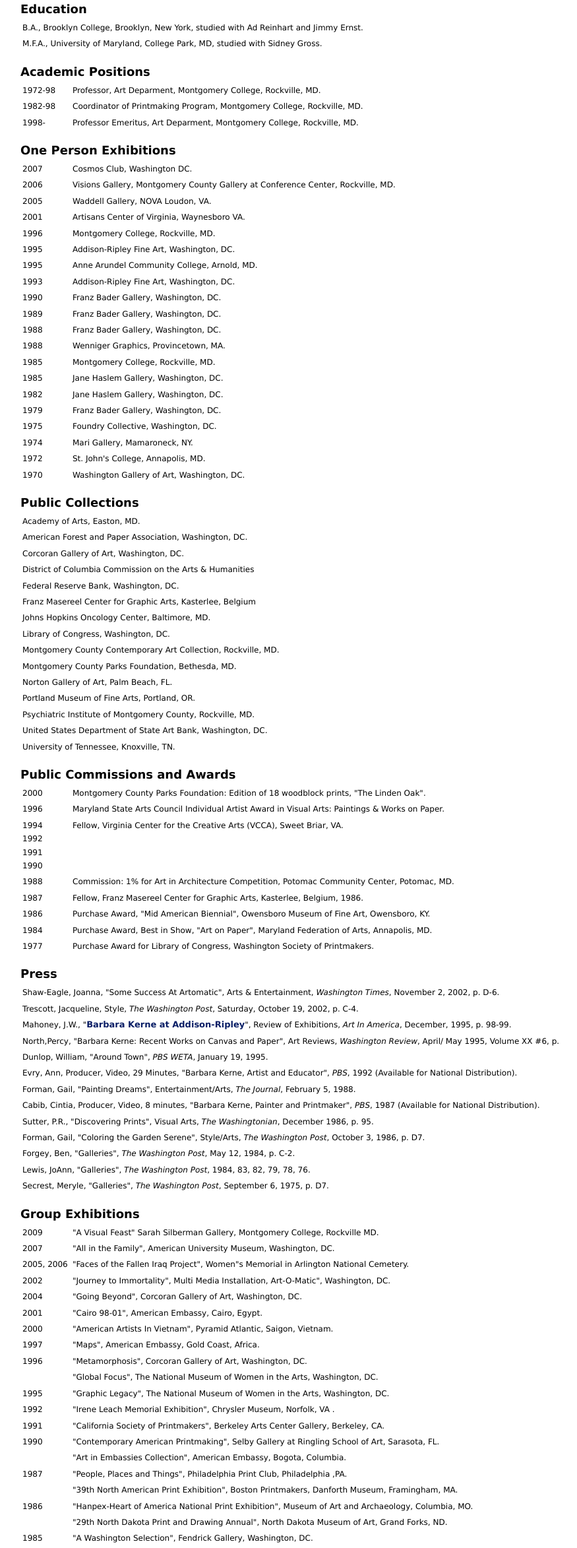
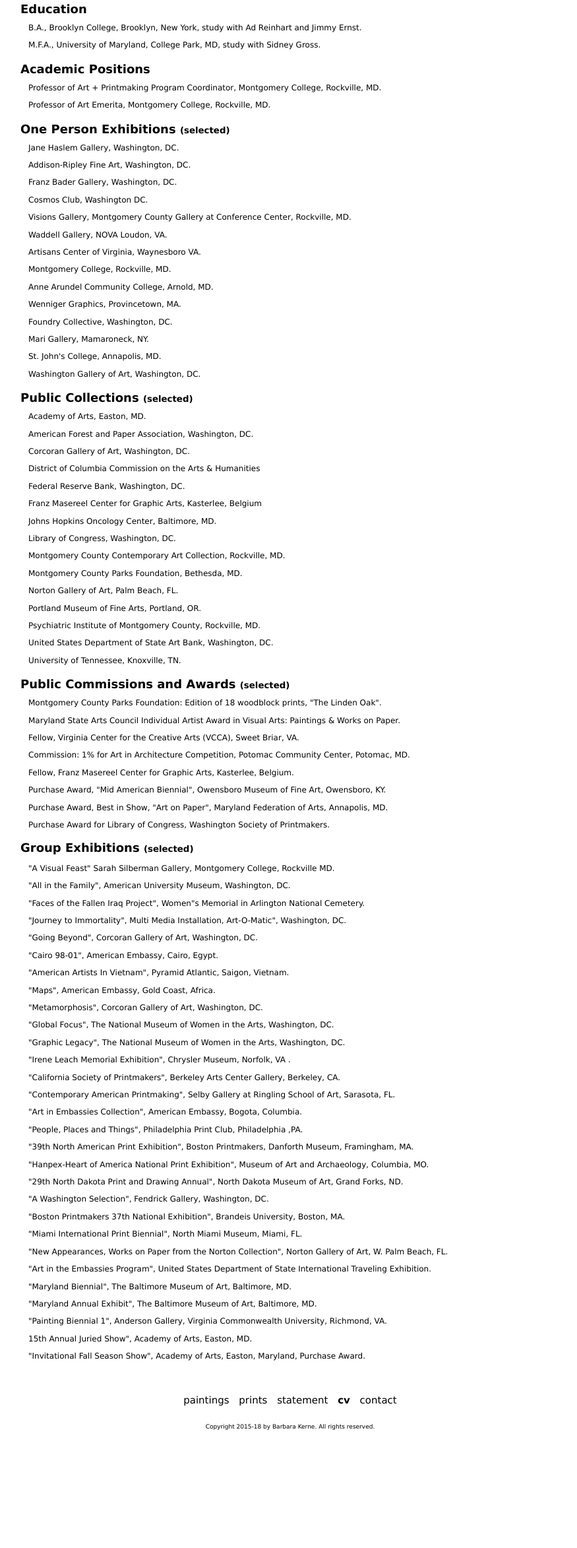
Before and after one commit to andru1d/barbarakerne, a plain HTML site: page cv.html in a window 1280 px wide. Shown: the part 142-2488 px from the top of the page at 66% size, without its empty margins (200-1075 px from the left). After the commit the page ends 2349 px from the top, so only its background shows below. Drawn offline with Linux system fonts and the light colour scheme.

Commit message:
add 4 new prints. remove dates from CV.

```diff
--- a/cv.html
+++ b/cv.html
@@ -12,9 +12,14 @@
 {
 	line-height: 170%;
 	padding-top: 3px;
-	padding-bottom: 3px;
+	padding-bottom: 0px;
 }
-
+dl
+{
+     margin-top: .25em;
+     margin-bottom: .5em;
+    margin-left: 1em;
+}
 </style>
 </head>
 
@@ -29,15 +34,9 @@
 Education
 </h2>
 <div class="p">
-<table>
-<tr>
-	<!-- <td width="72">1954-58</td> -->
-<td>B.A.,  Brooklyn  College,  Brooklyn,  New York, studied with Ad Reinhart and Jimmy Ernst.</td>
-</tr>
-<tr>
-	<!-- <td>1967-69</td> -->
-<td>M.F.A., University of Maryland, College Park, MD, studied with Sidney Gross.</td></tr>
-</table>
+<dl>B.A.,  Brooklyn  College,  Brooklyn,  New York, study with Ad Reinhart and Jimmy Ernst.</dl>
+
+<dl>M.F.A., University of Maryland, College Park, MD, study with Sidney Gross.</dl>
 </div>
 
 
@@ -45,290 +44,171 @@ Education
 Academic Positions
 </h2>
 <div class="p">
-<table>
-<tr><td width="72">1972-98</td>
-<td>Professor, Art Deparment, Montgomery College, Rockville, MD.</td></tr>
-<tr><td>1982-98</td>
-<td>Coordinator of Printmaking Program, Montgomery College, Rockville, MD.</td></tr>
-<tr><td>1998-</td>
-<td>Professor Emeritus, Art Deparment, Montgomery College, Rockville, MD.</td></tr>
+<dl>Professor of Art + Printmaking Program Coordinator, Montgomery College, Rockville, MD.</dl>
+<dl>Professor of Art Emerita, Montgomery College, Rockville, MD.</dl>
 </table>
 </div>
 
 <h2>
-One Person Exhibitions
+One Person Exhibitions <span class="selected">(selected)</span>
 </h2>
 <div class="p">
-<table>
-<tr><td width="72">2007</td>
-<td>Cosmos Club, Washington DC.</td></tr>
 
-<tr><td>2006</td>
-<td>Visions Gallery, Montgomery County Gallery at Conference Center, Rockville, MD.</td></tr>
+<dl>Jane Haslem Gallery, Washington, DC.</dl>
 
-<tr><td>2005</td>
-<td>Waddell Gallery, NOVA Loudon, VA.</td></tr>
+<dl>Addison-Ripley Fine Art, Washington, DC.</dl>
 
-<tr><td>2001</td>
-<td>Artisans Center of Virginia, Waynesboro VA.</td></tr>
+<dl>Franz Bader Gallery, Washington, DC.</dl>
 
-<tr><td>1996</td>
-<td>Montgomery College, Rockville, MD.</td></tr>
+<dl>Cosmos Club, Washington DC.</dl>
 
-<tr><td>1995</td>
-<td>Addison-Ripley Fine Art, Washington, DC.</td></tr>
+<dl>Visions Gallery, Montgomery County Gallery at Conference Center, Rockville, MD.</dl>
 
-<tr><td>1995</td>
-<td>Anne Arundel Community College, Arnold, MD.</td></tr>
+<dl>Waddell Gallery, NOVA Loudon, VA.</dl>
 
-<tr><td>1993</td>
-<td>Addison-Ripley Fine Art, Washington, DC.</td></tr>
+<dl>Artisans Center of Virginia, Waynesboro VA.</dl>
 
-<tr><td>1990</td>
-<td>Franz Bader Gallery, Washington, DC.</td></tr>
+<dl>Montgomery College, Rockville, MD.</dl>
 
-<tr><td>1989</td>
-<td>Franz Bader Gallery, Washington, DC.</td></tr>
+<dl>Anne Arundel Community College, Arnold, MD.</dl>
 
-<tr><td>1988</td>
-<td>Franz Bader Gallery, Washington, DC.</td></tr>
+<dl>Wenniger Graphics, Provincetown, MA.</dl>
 
-<tr><td>1988</td>
-<td>Wenniger Graphics, Provincetown, MA.</td></tr>
+<dl>Foundry Collective, Washington, DC.</dl>
 
-<tr><td>1985</td>
-<td>Montgomery College, Rockville, MD.</td></tr>
+<dl>Mari Gallery, Mamaroneck, NY.</dl>
 
-<tr><td>1985</td>
-<td>Jane Haslem Gallery, Washington, DC.</td></tr>
+<dl>St. John's College, Annapolis, MD.</dl>
 
-<tr><td>1982</td>
-<td>Jane Haslem Gallery, Washington, DC.</td></tr>
+<dl>Washington Gallery of Art, Washington, DC.</dl>
 
-<tr><td>1979</td>
-<td>Franz Bader Gallery, Washington, DC.</td></tr>
-
-<tr><td>1975</td>
-<td>Foundry Collective, Washington, DC.</td></tr>
-
-<tr><td>1974</td>
-<td>Mari Gallery, Mamaroneck, NY.</td></tr>
-
-<tr><td>1972</td>
-<td>St. John's College, Annapolis, MD.</td></tr>
-
-<tr><td>1970</td>
-<td>Washington Gallery of Art, Washington, DC.</td></tr>
-
-</table>
 </div>
 
 <h2>
-Public Collections
+Public Collections <span class="selected">(selected)</span>
 </h2>
 <div class="p">
-<table>
-<tr><td>Academy of Arts, Easton, MD.</td></tr>
 
-<tr><td>American Forest and Paper Association, Washington, DC.</td></tr>
+<dl>Academy of Arts, Easton, MD.</dl>
 
-<tr><td>Corcoran Gallery of Art, Washington, DC.</td></tr>
+<dl>American Forest and Paper Association, Washington, DC.</dl>
 
-<tr><td>District of Columbia Commission on the Arts & Humanities</td></tr>
+<dl>Corcoran Gallery of Art, Washington, DC.</dl>
 
-<tr><td>Federal Reserve Bank, Washington, DC.</td></tr>
+<dl>District of Columbia Commission on the Arts & Humanities</dl>
 
-<tr><td>Franz Masereel   Center for Graphic Arts, Kasterlee, Belgium</td></tr>
+<dl>Federal Reserve Bank, Washington, DC.</dl>
 
-<tr><td>Johns Hopkins Oncology Center, Baltimore, MD.</td></tr>
+<dl>Franz Masereel   Center for Graphic Arts, Kasterlee, Belgium</dl>
 
-<tr><td>Library of Congress, Washington, DC.</td></tr>
+<dl>Johns Hopkins Oncology Center, Baltimore, MD.</dl>
 
-<tr><td>Montgomery County Contemporary Art Collection, Rockville, MD.</td></tr>
+<dl>Library of Congress, Washington, DC.</dl>
 
-<tr><td>Montgomery County Parks Foundation, Bethesda, MD.</td></tr>
+<dl>Montgomery County Contemporary Art Collection, Rockville, MD.</dl>
 
-<tr><td>Norton Gallery of Art, Palm Beach, FL.</td></tr>
+<dl>Montgomery County Parks Foundation, Bethesda, MD.</dl>
 
-<tr><td>Portland Museum of Fine Arts, Portland, OR.</td></tr>
+<dl>Norton Gallery of Art, Palm Beach, FL.</dl>
 
-<tr><td>Psychiatric Institute of Montgomery County, Rockville, MD.</td></tr>
+<dl>Portland Museum of Fine Arts, Portland, OR.</dl>
 
-<tr><td>United States Department of State Art Bank, Washington, DC.</td></tr>
+<dl>Psychiatric Institute of Montgomery County, Rockville, MD.</dl>
 
-<tr><td>University of Tennessee, Knoxville, TN.</td></tr>
+<dl>United States Department of State Art Bank, Washington, DC.</dl>
 
-</table>
+<dl>University of Tennessee, Knoxville, TN.</dl>
+
 </div>
 
 
 <h2>
-Public Commissions and Awards
+Public Commissions and Awards <span class="selected">(selected)</span>
 </h2>
 <div class="p">
 <table>
-<tr><td width="72">2000</td>
-<td>Montgomery County Parks Foundation: Edition of 18 woodblock prints, "The Linden Oak".</td></tr>
+<dl>Montgomery County Parks Foundation: Edition of 18 woodblock prints, "The Linden Oak".</dl>
 
-<tr><td>1996</td>
-<td>Maryland State Arts Council Individual Artist Award in Visual Arts: Paintings & Works on Paper.</td></tr>
+<dl>Maryland State Arts Council Individual Artist Award in Visual Arts: Paintings & Works on Paper.</dl>
 
+<dl>Fellow, Virginia Center for the Creative Arts (VCCA), Sweet Briar, VA.</dl>
 
-<tr><td>
-	1994<br/>
-	1992<br/>
-	1991<br/>
-	1990</td>
-<td valign="top">Fellow, Virginia Center for the Creative Arts (VCCA), Sweet Briar, VA.</td></tr>
+<dl>Commission:  1% for Art in Architecture Competition, Potomac Community Center, Potomac, MD.</dl>
 
-<tr><td>1988</td>
-<td>Commission:  1% for Art in Architecture Competition, Potomac Community Center, Potomac, MD.</td></tr>
+<dl>Fellow, Franz Masereel Center for Graphic Arts, Kasterlee, Belgium.</dl>
 
-<tr><td>1987</td>
-<td>Fellow, Franz Masereel Center for Graphic Arts, Kasterlee, Belgium, 1986.</td></tr>
+<dl>Purchase Award, "Mid American Biennial", Owensboro Museum of Fine Art, Owensboro, KY.</dl>
 
-<tr><td>1986</td>
-<td>Purchase Award, "Mid American Biennial", Owensboro Museum of Fine Art, Owensboro, KY.</td></tr>
+<dl>Purchase Award, Best in Show, "Art on Paper", Maryland Federation of Arts, Annapolis, MD. </dl>
 
-<tr><td>1984</td>
-<td>Purchase Award, Best in Show, "Art on Paper", Maryland Federation of Arts, Annapolis, MD. </td></tr>
+<dl>Purchase Award for Library of Congress, Washington Society of Printmakers.</dl>
 
-<tr><td>1977</td>
-<td>Purchase Award for Library of Congress, Washington Society of Printmakers.</td></tr>
-
-</table>
 </div>
 
 
 <h2>
-Press
+Group Exhibitions <span class="selected">(selected)</span>
 </h2>
 <div class="p">
-<table>
-<tr><td>Shaw-Eagle, Joanna, "Some Success At Artomatic", Arts & Entertainment, <i>Washington Times</i>, November 2, 2002, p. D-6.</td></tr>
 
-<tr><td>Trescott, Jacqueline, Style, <i>The Washington Post</i>, Saturday, October 19, 2002, p. C-4.</td></tr>
+<dl>"A Visual Feast" Sarah Silberman Gallery, Montgomery College, Rockville MD.</dl>
 
-<tr><td>Mahoney, J.W., "<a  class="destination" target="_blank" href="articles/barbaraKerneInArtInAmerica.pdf">Barbara Kerne at Addison-Ripley</a>", Review of Exhibitions, <i>Art In America</i>, December, 1995, p. 98-99.</td></tr>
+<dl>"All in the Family", American University Museum, Washington, DC.</dl>
 
-<tr><td>North,Percy, "Barbara  Kerne: Recent Works on Canvas and Paper", Art Reviews, <i>Washington Review</i>, April/ May 1995, Volume XX #6, p. 21.</td></tr>
+<dl>"Faces of the Fallen Iraq Project", Women"s Memorial in Arlington National Cemetery.</dl>
 
-<tr><td>Dunlop, William, "Around Town", <i>PBS WETA</i>, January 19, 1995.</td></tr>
+<dl>"Journey to Immortality", Multi Media Installation, Art-O-Matic", Washington, DC.</dl>
 
-<tr><td>Evry, Ann, Producer, Video, 29 Minutes, "Barbara Kerne, Artist and Educator", <i>PBS</i>, 1992 (Available for National Distribution).</td></tr>
+<dl>"Going Beyond", Corcoran Gallery of Art, Washington, DC.</dl>
 
-<tr><td>Forman, Gail, "Painting Dreams", Entertainment/Arts, <i>The Journal</i>, February 5, 1988.</td></tr>
+<dl>"Cairo 98-01", American Embassy, Cairo, Egypt.</dl>
 
-<tr><td>Cabib, Cintia, Producer, Video, 8 minutes, "Barbara Kerne, Painter and Printmaker", <i>PBS</i>, 1987 (Available for National Distribution).</td></tr>
+<dl>"American Artists In Vietnam", Pyramid Atlantic, Saigon, Vietnam.</dl>
 
-<tr><td>Sutter, P.R., "Discovering Prints", Visual Arts, <i>The Washingtonian</i>, December 1986, p. 95.</td></tr>
+<dl>"Maps", American Embassy, Gold Coast, Africa.</dl>
 
-<tr><td>Forman, Gail, "Coloring the Garden Serene", Style/Arts, <i>The Washington Post</i>, October 3, 1986, p. D7.</td></tr>
+<dl>"Metamorphosis", Corcoran Gallery of Art, Washington, DC.</dl>
 
-<tr><td>Forgey, Ben, "Galleries", <i>The Washington Post</i>, May 12, 1984, p. C-2.</td></tr>
+<dl>"Global Focus", The National Museum of Women in the Arts, Washington, DC.</dl>
 
-<tr><td>Lewis, JoAnn, "Galleries", <i>The Washington Post</i>, 1984, 83, 82, 79, 78, 76.</td></tr>
+<dl>"Graphic Legacy", The National Museum of Women in the Arts,   Washington, DC.</dl>
 
-<tr><td>Secrest, Meryle, "Galleries", <i>The Washington Post</i>, September 6, 1975, p. D7.</td></tr>
-</table>
-</div>
+<dl>"Irene Leach Memorial Exhibition", Chrysler Museum, Norfolk, VA .</dl>
 
+<dl>"California Society of Printmakers", Berkeley Arts Center Gallery, Berkeley, CA.</dl>
 
+<dl>"Contemporary American Printmaking", Selby Gallery at Ringling School of Art, Sarasota, FL.</dl>
 
+<dl>"Art in Embassies Collection", American Embassy, Bogota, Columbia.</dl>
 
-<h2>
-Group Exhibitions
-</h2>
-<div class="p">
-<table>
-<tr><td width="72">2009</td>
-<td>"A Visual Feast" Sarah Silberman Gallery, Montgomery College, Rockville MD.</td></tr>
+<dl>"People, Places and Things", Philadelphia Print Club, Philadelphia ,PA.</dl>
 
-<tr><td>2007</td>
-<td>"All in the Family", American University Museum, Washington, DC.</td></tr>
+<dl>"39th North American Print Exhibition", Boston Printmakers, Danforth Museum, Framingham, MA.</dl>
 
-<tr><td>2005, 2006</td>
-<td>"Faces of the Fallen Iraq Project", Women"s Memorial in Arlington National Cemetery.</td></tr>
+<dl>"Hanpex-Heart of America National Print Exhibition", Museum of Art and Archaeology, Columbia, MO.</dl>
 
-<tr><td>2002</td>
-<td>"Journey to Immortality", Multi Media Installation, Art-O-Matic", Washington, DC.</td></tr>
+<dl>"29th North Dakota Print and Drawing Annual", North Dakota Museum of Art, Grand Forks, ND.</dl>
 
-<tr><td>2004</td>
-<td>"Going Beyond", Corcoran Gallery of Art, Washington, DC.</td></tr>
+<dl>"A Washington Selection", Fendrick Gallery, Washington, DC.</dl>
 
-<tr><td>2001</td>
-<td>"Cairo 98-01", American Embassy, Cairo, Egypt.</td></tr>
+<dl>"Boston Printmakers 37th National Exhibition", Brandeis University, Boston, MA.</dl>
 
-<tr><td>2000</td>
-<td>"American Artists In Vietnam", Pyramid Atlantic, Saigon, Vietnam.</td></tr>
+<dl>"Miami International Print Biennial", North Miami Museum, Miami, FL.</dl>
 
-<tr><td>1997</td>
-<td>"Maps", American Embassy, Gold Coast, Africa.</td></tr>
+<dl>"New Appearances, Works on Paper from the Norton Collection", Norton Gallery of Art, W. Palm Beach, FL.</dl>
 
-<tr><td>1996</td>
-<td>"Metamorphosis", Corcoran Gallery of Art, Washington, DC.</td></tr>
+<dl>"Art in the Embassies Program", United States Department of State International Traveling Exhibition.</dl>
 
-<tr><td>&nbsp;</td>
-<td>"Global Focus", The National Museum of Women in the Arts, Washington, DC.</td></tr>
+<dl>"Maryland Biennial", The Baltimore Museum of Art, Baltimore, MD.</dl>
 
-<tr><td>1995</td>
-<td>"Graphic Legacy", The National Museum of Women in the Arts,   Washington, DC.</td></tr>
+<dl>"Maryland Annual Exhibit", The Baltimore Museum of Art, Baltimore, MD.</dl>
 
-<tr><td>1992</td>
-<td>"Irene Leach Memorial Exhibition", Chrysler Museum, Norfolk, VA .</td></tr>
+<dl>"Painting Biennial 1", Anderson Gallery, Virginia Commonwealth University, Richmond, VA.</dl>
 
-<tr><td>1991</td>
-<td>"California Society of Printmakers", Berkeley Arts Center Gallery, Berkeley, CA.</td></tr>
+<dl>15th Annual Juried Show", Academy of Arts, Easton, MD.</dl>
 
-<tr><td>1990</td>
-<td>"Contemporary American Printmaking", Selby Gallery at Ringling School of Art, Sarasota, FL.</td></tr>
+<dl>"Invitational Fall Season Show", Academy of Arts, Easton, Maryland, Purchase Award.</dl>
 
-<tr><td>&nbsp;</td>
-<td>"Art in Embassies Collection", American Embassy, Bogota, Columbia.</td></tr>
-
-<tr><td>1987</td>
-<td>"People, Places and Things", Philadelphia Print Club, Philadelphia ,PA.</td></tr>
-
-<tr><td>&nbsp;</td>
-<td>"39th North American Print Exhibition", Boston Printmakers, Danforth Museum, Framingham, MA.</td></tr>
-
-<tr><td>1986</td>
-<td>"Hanpex-Heart of America National Print Exhibition", Museum of Art and Archaeology, Columbia, MO.</td></tr>
-
-<tr><td>&nbsp;</td>
-<td>"29th North Dakota Print and Drawing Annual", North Dakota Museum of Art, Grand Forks, ND.</td></tr>
-
-<tr><td>1985</td>
-<td>"A Washington Selection", Fendrick Gallery, Washington, DC.</td></tr>
-
-<tr><td></td>
-<td>"Boston Printmakers 37th National Exhibition", Brandeis University, Boston, MA.</td></tr>
-
-<tr><td>1984</td>
-<td>"Miami International Print Biennial", North Miami Museum, Miami, FL.</td></tr>
-
-<tr><td>1983</td>
-<td>"New Appearances, Works on Paper from the Norton Collection", Norton Gallery of Art, W. Palm Beach, FL.</td></tr>
-
-<tr><td>1978</td>
-<td>"Art in the Embassies Program", United States Department of State International Traveling Exhibition.</td></tr>
-
-<tr><td>1974</td>
-<td>"Maryland Biennial", The Baltimore Museum of Art, Baltimore, MD.</td></tr>
-
-<tr><td>1972</td>
-<td>"Maryland Annual Exhibit", The Baltimore Museum of Art, Baltimore, MD.</td></tr>
-
-<tr><td>&nbsp;</td>
-<td>"Painting Biennial 1", Anderson Gallery, Virginia Commonwealth University, Richmond, VA.</td></tr>
-
-<tr><td>&nbsp;</td>
-<td>15th Annual Juried Show", Academy of Arts, Easton, MD.</td></tr>
-
-<tr><td>&nbsp;</td>
-<td>"Invitational Fall Season Show", Academy of Arts, Easton, Maryland, Purchase Award.</td></tr>
-
-</table>
 </div>
 
 
@@ -342,7 +222,7 @@ Group Exhibitions
 </div>
 
 <div id="footer">
-	Copyright 2015-6 by Barbara Kerne. All rights reserved.
+	Copyright 2015-18 by Barbara Kerne. All rights reserved.
 </div>
 
 </div>
--- a/includes/barbaraKerne.css
+++ b/includes/barbaraKerne.css
@@ -228,6 +228,10 @@ h2
 	margin-bottom: 2px;
 
 }
+.selected
+{
+    font-size: 10pt;
+}
 td
 {
 	font-size: 12px;
```
Also changed, not shown: contact.html (+1 -1 lines), includes/artGrid.js (+14 -2 lines), includes/barbaraKerneArtWorks.js (+5 -4 lines), index.html (+1 -1 lines), prints.html (+1 -1 lines), statement.html (+1 -1 lines), prints/icons/Lovers 72.jpg (added), prints/icons/Moving Within 72.jpg (added), prints/icons/New World 72.jpg (added), prints/icons/To Life 72.jpg (added), prints/images/Lovers 800.jpg (added), prints/images/Moving Within 800.jpg (added), prints/images/New World 800.jpg (added), prints/images/To Life 800.jpg (added).
